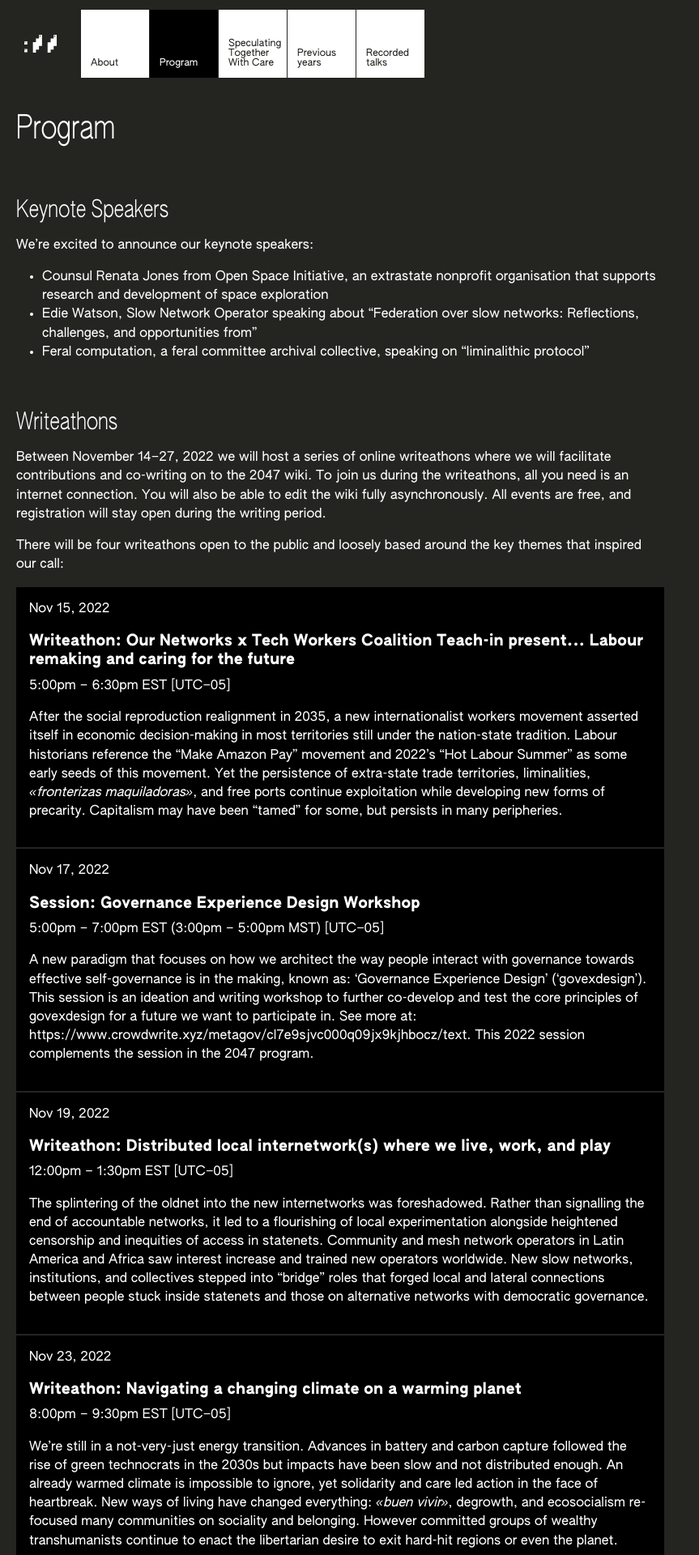
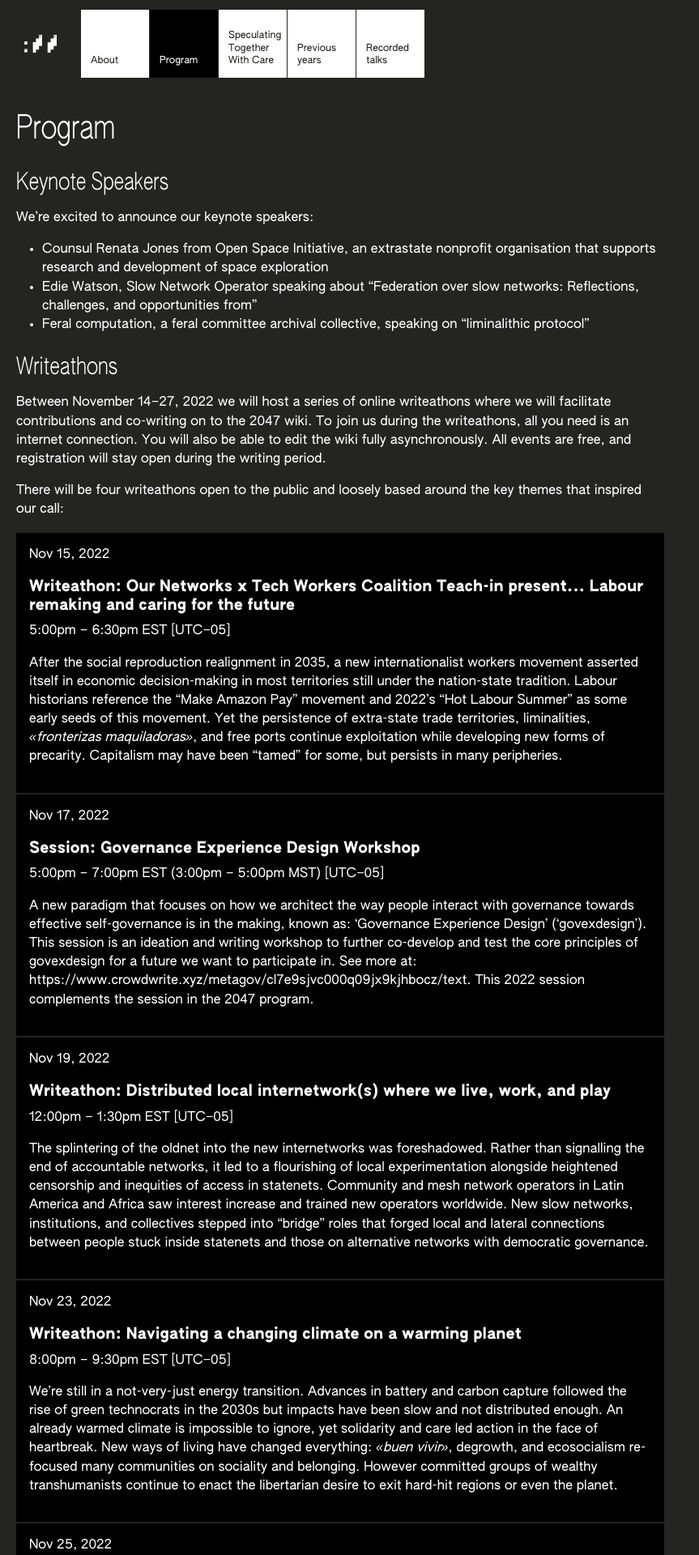
Before and after one commit to ournetworks/ournetworks.ca, a Jekyll site: the page built from program.md, in a window 1280 px wide. Shown: the top 1920 px of the page at 81% size, without its empty margins (0-863 px from the left). Built offline with Jekyll 4.4.1, drawn with Linux system fonts in a browser that asks for light colours.

Commit message:
adjust spacing

```diff
--- a/_sass/_navigation.scss
+++ b/_sass/_navigation.scss
@@ -24,7 +24,7 @@
     align-items: flex-end;
     text-align: left;
     width: 7em;
-    line-height: 1em;
+    line-height: 1.3em;
     background: var(--white);
     color: var(--dusk);
     aspect-ratio: 1/1;
--- a/program.md
+++ b/program.md
@@ -5,7 +5,7 @@ title: "Program"
 ---
 
 ## Keynote Speakers
-{:.authentic-condensed-60.mt-2}
+{:.authentic-condensed-60}
 
 We’re excited to announce our keynote speakers:
 <div markdown="1">
@@ -15,7 +15,7 @@ We’re excited to announce our keynote speakers:
 </div>
 
 ## Writeathons
-{:.authentic-condensed-60.mt-2}
+{:.authentic-condensed-60}
 
 Between November 14–27, 2022 we will host a series of online writeathons where we will facilitate contributions and co-writing on to the 2047 wiki. To join us during the writeathons, all you need is an internet connection. You will also be able to edit the wiki fully asynchronously. All events are free, and registration will stay open during the writing period.
 
```
